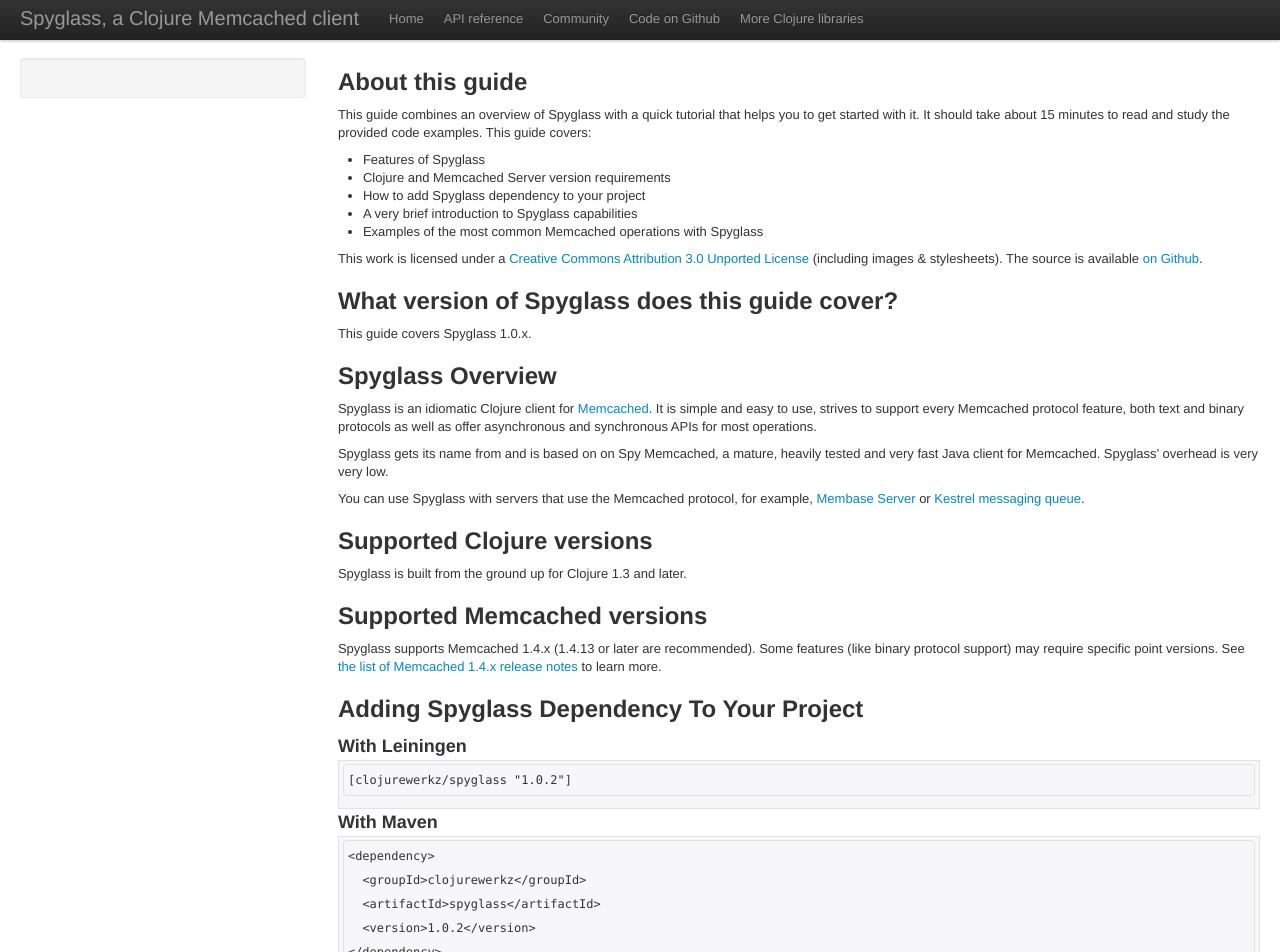
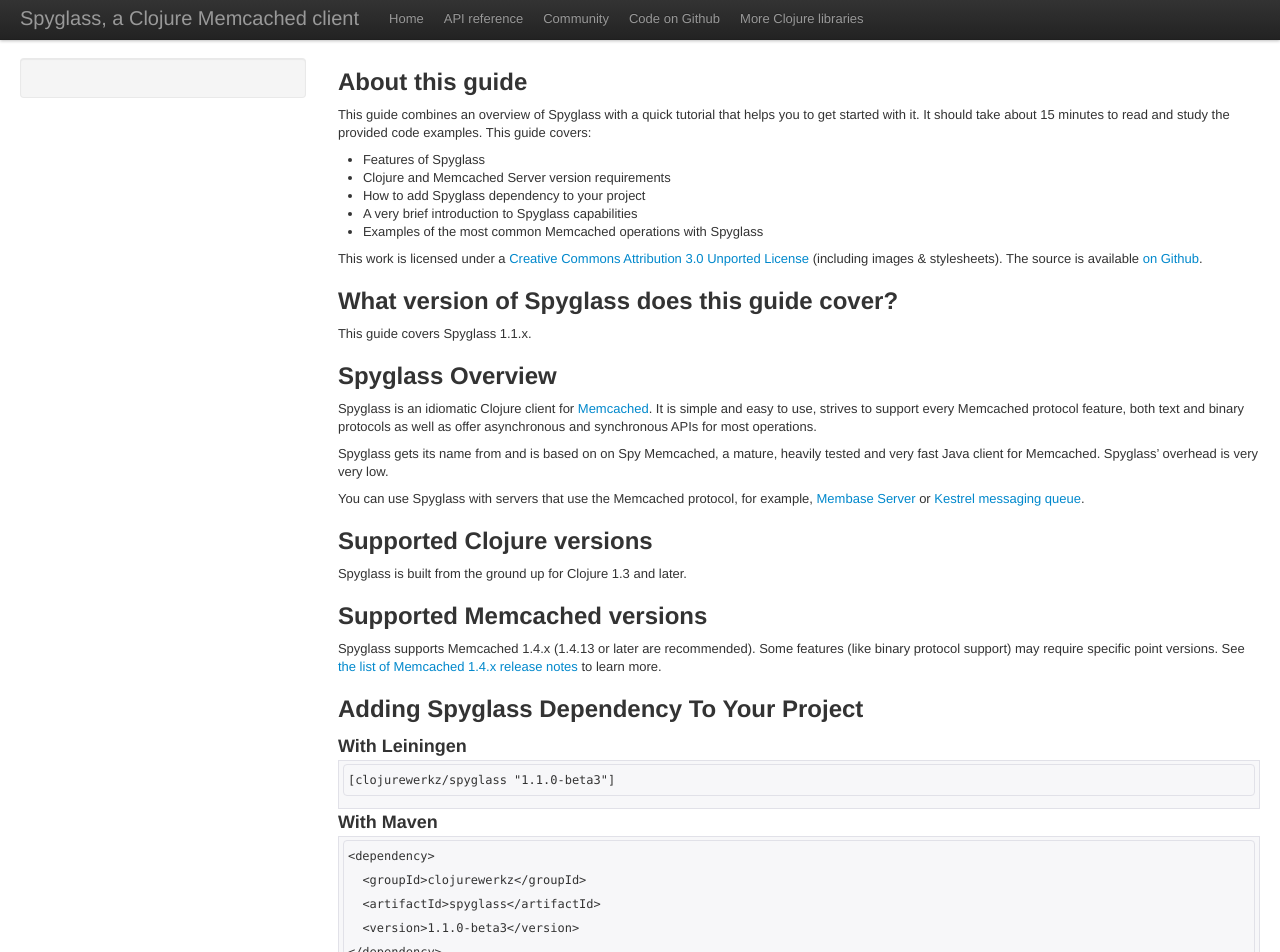
Before and after one commit to clojurewerkz/spyglass.docs, a Jekyll site: the page built from articles/getting_started.md, in a window 1280 px wide and 1400 px high. Shown: the top 952 px of the window. Built offline with Jekyll 4.4.1, drawn with Linux system fonts in a browser that asks for light colours; some web fonts are replaced.

Commit message:
Bump recommended version to 1.1.0-beta3

```diff
--- a/articles/getting_started.md
+++ b/articles/getting_started.md
@@ -19,7 +19,7 @@
 
 ## What version of Spyglass does this guide cover?
 
-This guide covers Spyglass 1.0.x.
+This guide covers Spyglass 1.1.x.
 
 
 ## Spyglass Overview
@@ -49,14 +49,14 @@
 
 ### With Leiningen
 
-    [clojurewerkz/spyglass "1.0.2"]
+    [clojurewerkz/spyglass "1.1.0-beta3"]
 
 ### With Maven
 
     <dependency>
       <groupId>clojurewerkz</groupId>
       <artifactId>spyglass</artifactId>
-      <version>1.0.2</version>
+      <version>1.1.0-beta3</version>
     </dependency>
 
 It is recommended to stay up-to-date with new versions. New releases and important changes are announced [@ClojureWerkz](http://twitter.com/ClojureWerkz).
```
